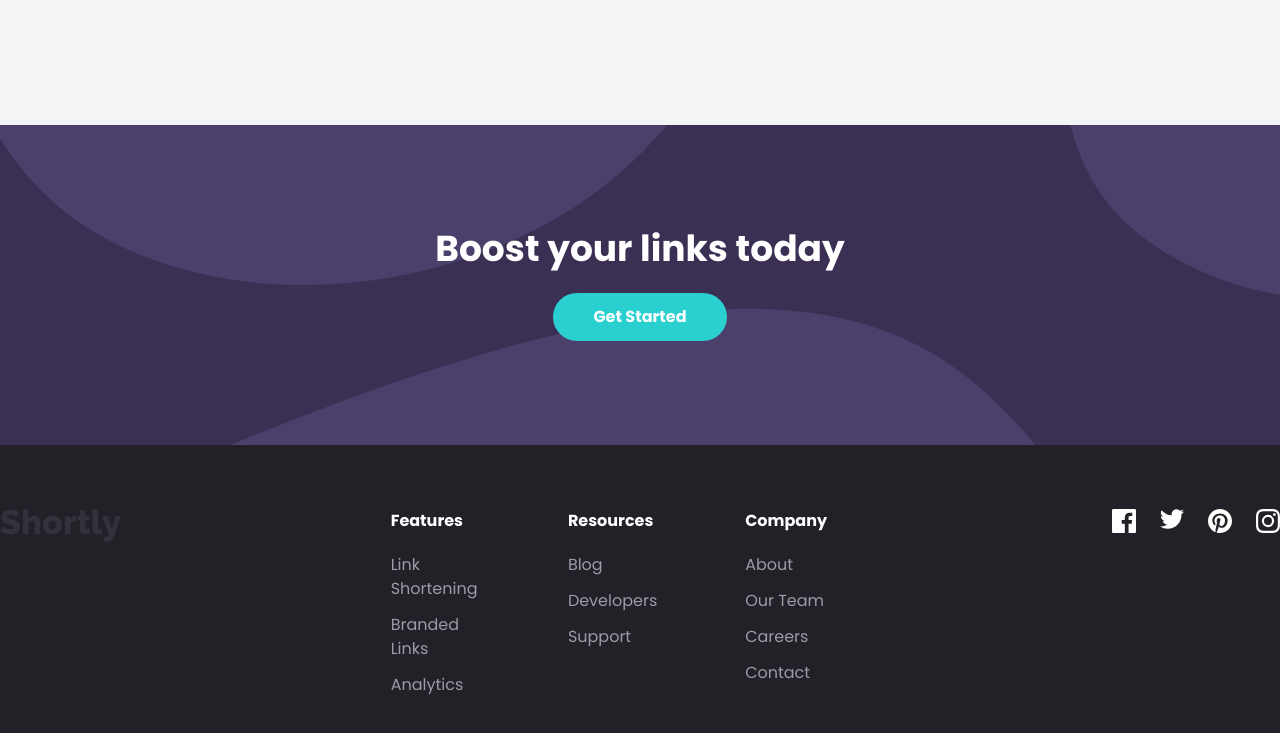
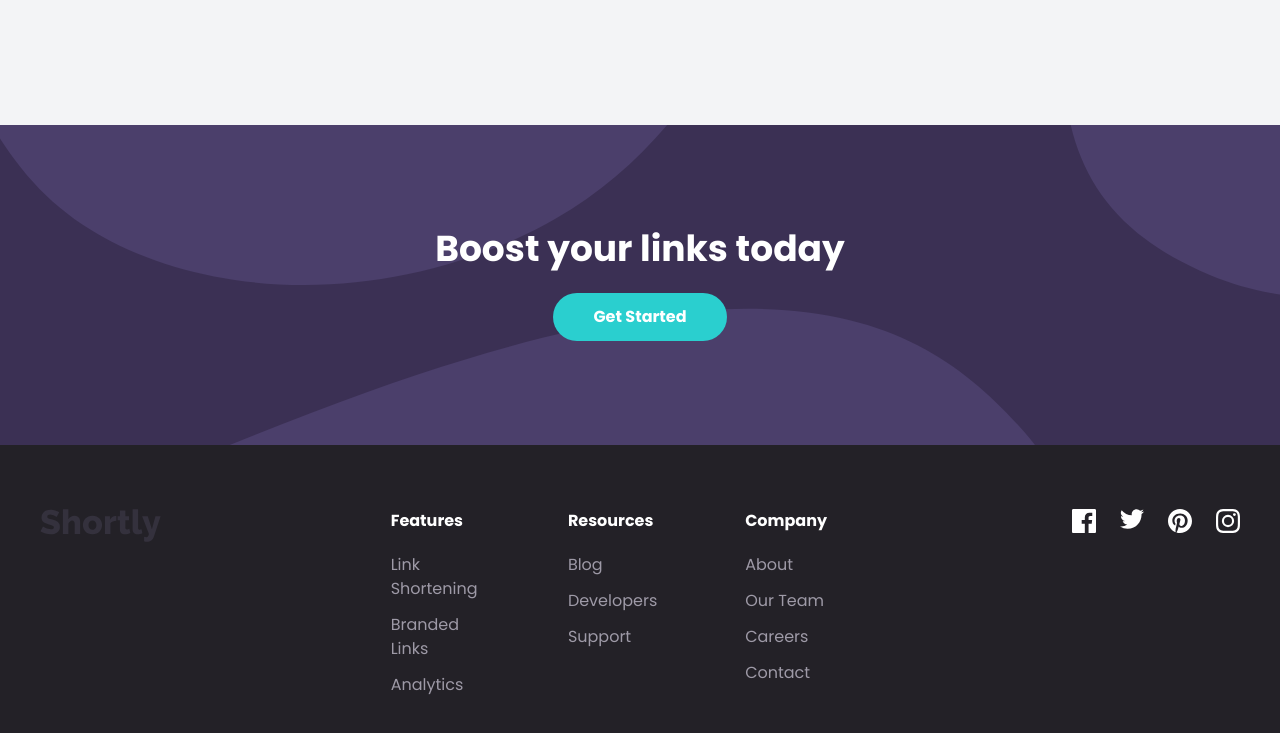
Before and after one commit to Rahimah-98/shortly, a website: page index.html in a window 1280 px wide. Shown: the part 1795-2528 px from the top of the page. Drawn offline with Linux system fonts and the light colour scheme.

Commit message:
added px to footer

```diff
--- a/index.html
+++ b/index.html
@@ -290,7 +290,7 @@
       </div>
     </section>
 
-    <footer class="py-16 bg-veryDarkViolet">
+    <footer class="py-16 bg-veryDarkViolet px-10">
       <div
         class="container flex flex-col items-center justify-between mx-auto space-y-16 md:flex-row md:space-y-0 md:items-start">
         <!-- Logo -->
```
Also changed, not shown: css/style.css, dist/index.html.
